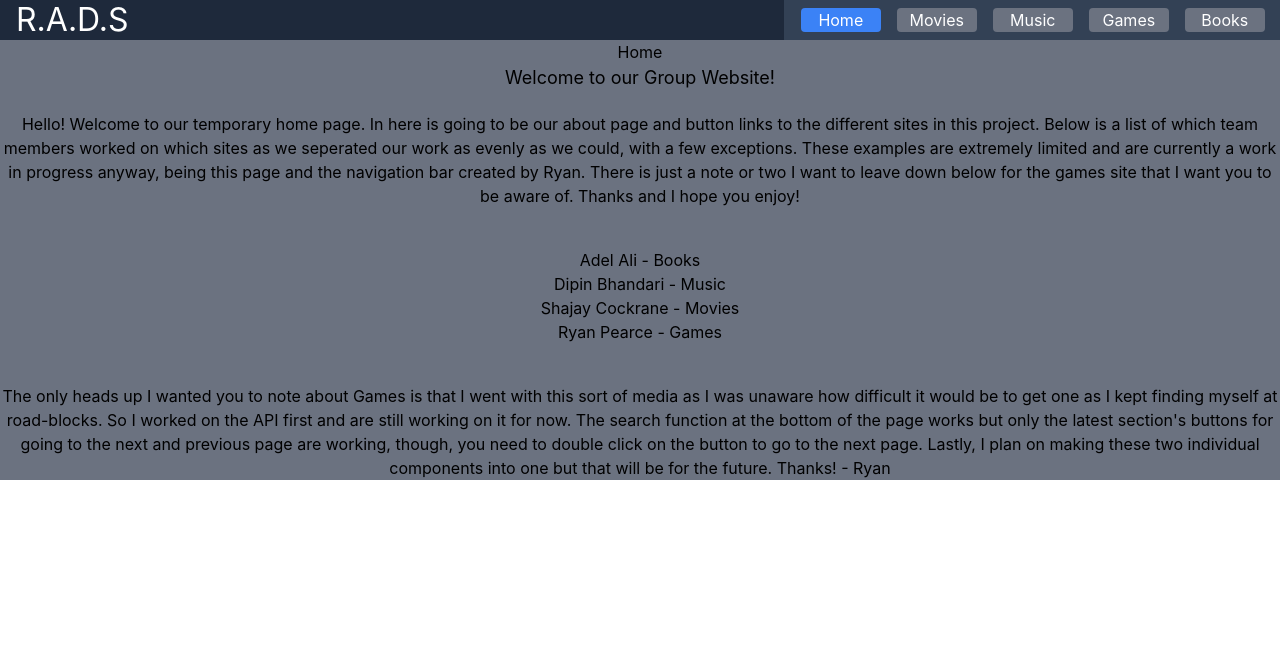
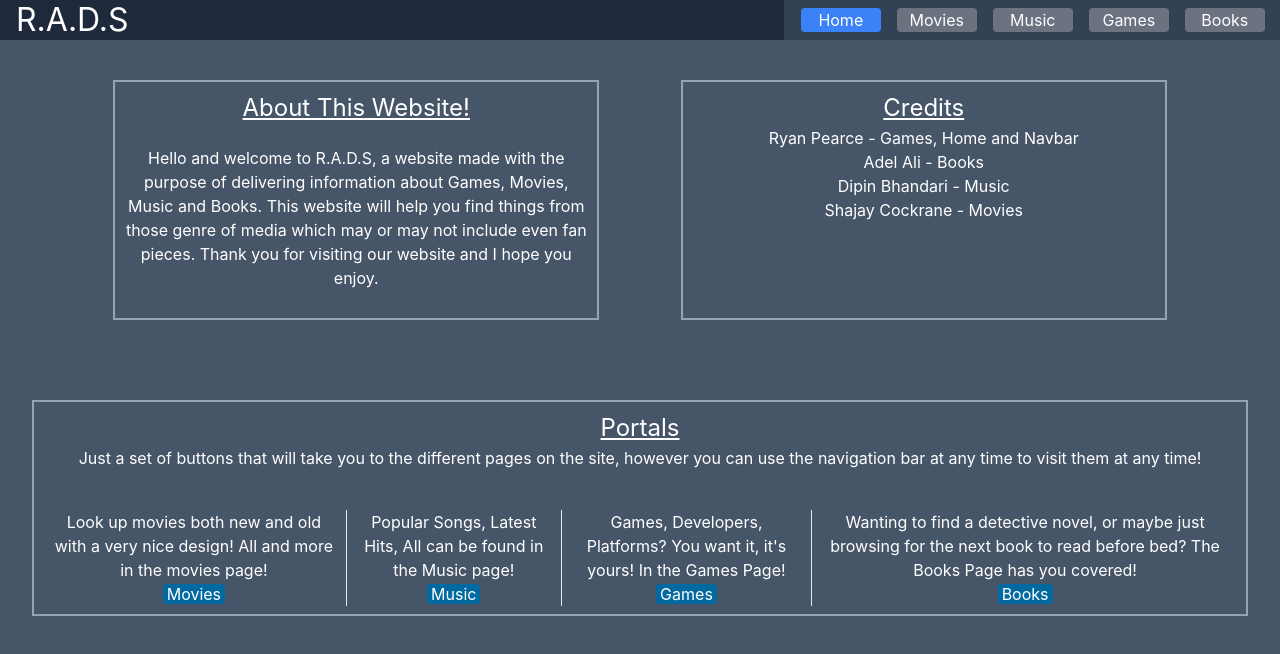
Before and after one commit to RyanPearceN01366544/adv-front-end-programming-group-project, a React (Create React App) app: page / in a window 1280 px wide. Shown: the top 654 px of the page. Built offline with nearby package versions, Linux system fonts and the light colour scheme.

Commit message:
Last Second Addition to the Sites
Added to the Home Page and buttons.  Unfortunately, I was unable to get the navigation buttons to change color when changing link to something else.

```diff
--- a/src/Navigation.js
+++ b/src/Navigation.js
@@ -14,6 +14,9 @@ const MusicC = () => <Music/>
 const GamesC = () => <Games/>
 const BooksC = () => <Books/>
 const NotFoundC = () => <NotFound/>
+
+export const normalNavButton = 'NavigationButton bg-gray-500 w-20 h-6 rounded';
+export const activeNavButton = 'NavigationButton bg-blue-500 w-20 h-6 rounded';
 
 export default function Navigation() {
     document.title = "R.A.D.S";
@@ -59,12 +62,9 @@ export default function Navigation() {
         if (currentActiveButton !== undefined){
             currentActiveButton.className = normalNavButton;
         }
-        console.log(`You have clicked the ${event.target.innerHTML} button!`)
         setCurrentActiveButton(event.target);
         event.target.className = activeNavButton;
     }
-    const normalNavButton = 'NavigationButton bg-gray-500 w-20 h-6 rounded';
-    const activeNavButton = 'NavigationButton bg-blue-500 w-20 h-6 rounded';
 
     return(
         <BrowserRouter>
--- a/src/sites/Games.css
+++ b/src/sites/Games.css
@@ -51,7 +51,7 @@
 }
 .GameCardTitle{
     font-size: 1.25vw;
-    text-wrap: nowrap;
+    text-wrap: wrap;
 }
 
 .GameCardImage{
--- /dev/null
+++ b/src/sites/Home.css
@@ -0,0 +1,22 @@
+.HomeBackground{
+    color: white;
+    width: 100vw;
+    height: 100vh;
+    padding-left: 2rem;
+    padding-right: 2rem;
+}
+.HomeSections{
+    display: flex;
+    flex-direction: row;
+    justify-content: space-evenly;
+}
+.HomeSection{
+    width: 40%;
+    height: auto;
+}
+.HomeTitleText{
+    font-size: 24px;
+}
+.HomePortals{
+    width: 100%;
+}
--- a/src/sites/Home.js
+++ b/src/sites/Home.js
@@ -1,28 +1,94 @@
+import { useEffect } from 'react';
+import { Link } from 'react-router-dom'
+import './Home.css'
+import { normalNavButton, activeNavButton } from '../Navigation';
+
 export default function Home(){
+    useEffect(() => {
+        let button_ = undefined;
+        button_ = document.getElementById('NavHomeButton')
+        button_.className = normalNavButton;
+        button_ = document.getElementById('NavMoviesButton')
+        button_.className = normalNavButton;
+        button_ = document.getElementById('NavMusicButton')
+        button_.className = normalNavButton;
+        button_ = document.getElementById('NavGamesButton')
+        button_.className = normalNavButton;
+        button_ = document.getElementById('NavBooksButton')
+        button_.className = normalNavButton;
+
+        switch (window.location.pathname){
+            case ('/' || '/Home'): {
+                button_ = document.getElementById('NavHomeButton');
+                button_.className = activeNavButton;
+                break;
+            }
+            case '/Movies': {
+                button_ = document.getElementById('NavMoviesButton');
+                button_.className = activeNavButton;
+                break;
+            }
+            case '/Music': {
+                button_ = document.getElementById('NavMusicButton');
+                button_.className = activeNavButton;
+                break;
+            }
+            case '/Games': {
+                button_ = document.getElementById('NavGamesButton');
+                button_.className = activeNavButton;
+                break;
+            }
+            case '/Books': {
+                button_ = document.getElementById('NavBooksButton');
+                button_.className = activeNavButton;
+                break;
+            }
+        }
+    }, [])
+
     return(
-        <div className="bg-gray-500">
-            <h1>Home</h1>
-            <h1 className='text-lg'>Welcome to our Group Website!</h1>
-            <p className='text-wrap my-5'>
-                Hello! Welcome to our temporary home page.
-                In here is going to be our about page and button links to the different sites in this project.
-                Below is a list of which team members worked on which sites as we seperated our work as evenly as we could, with a few exceptions.
-                These examples are extremely limited and are currently a work in progress anyway, being this page and the navigation bar created by Ryan.
-                There is just a note or two I want to leave down below for the games site that I want you to be aware of.
-                Thanks and I hope you enjoy!
-            </p>
-            <div className='flex-col my-10'>
-                <p>Adel Ali - Books</p>
-                <p>Dipin Bhandari - Music</p>
-                <p>Shajay Cockrane - Movies</p>
-                <p>Ryan Pearce - Games</p>
+        <div className="HomeBackground bg-slate-600">
+            <div className="HomeSections">
+                <div className="HomeSection flex flex-col my-10 border-2 border-slate-400 border-solid p-2">
+                    <u className='HomeTitleText'>About This Website!</u>
+                    <p className='text-wrap my-5'>
+                        Hello and welcome to R.A.D.S, a website made with the purpose of delivering information about Games, Movies, Music and Books.
+                        This website will help you find things from those genre of media which may or may not include even fan pieces.
+                        Thank you for visiting our website and I hope you enjoy.
+                    </p>
+                </div>
+                <div className='HomeSection flex flex-col my-10 border-2 border-slate-400 border-solid p-2'>
+                    <u className='HomeTitleText'>Credits</u>
+                    <div>
+                        <p>Ryan Pearce - Games, Home and Navbar</p>
+                        <p>Adel Ali - Books</p>
+                        <p>Dipin Bhandari - Music</p>
+                        <p>Shajay Cockrane - Movies</p>
+                    </div>
+                </div>
             </div>
-            <p className='my-10 text-wrap'>
-                The only heads up I wanted you to note about Games is that I went with this sort of media as I was unaware how difficult it would be to get one as I kept finding myself at road-blocks.
-                So I worked on the API first and are still working on it for now.
-                The search function at the bottom of the page works but only the latest section's buttons for going to the next and previous page are working, though, you need to double click on the button to go to the next page.
-                Lastly, I plan on making these two individual components into one but that will be for the future. Thanks! - Ryan
-            </p>
+            <div className='HomeSection HomePortals flex flex-col my-10 border-2 border-slate-400 border-solid p-2'>
+                <u className='HomeTitleText'>Portals</u>
+                <p className='mb-10'>Just a set of buttons that will take you to the different pages on the site, however you can use the navigation bar at any time to visit them at any time!</p>
+                <div className='flex flex-row divide-solid divide-x'>
+                    <div className='px-2'>
+                        <p>Look up movies both new and old with a very nice design! All and more in the movies page!</p>
+                        <Link to='/Movies' className='rounded bg-sky-700 px-1 my-5 h-7 w-20'>Movies</Link>
+                    </div>
+                    <div className='px-2'>
+                        <p>Popular Songs, Latest Hits, All can be found in the Music page!</p>
+                        <Link to='/Music' className='rounded bg-sky-700 px-1 my-5 h-7 w-20'>Music</Link>
+                    </div>
+                    <div className='px-2'>
+                        <p>Games, Developers, Platforms? You want it, it's yours! In the Games Page!</p>
+                        <Link to="/Games" className='rounded bg-sky-700 px-1 my-5 h-7 w-20'>Games</Link>
+                    </div>
+                    <div className='px-2'>
+                        <p>Wanting to find a detective novel, or maybe just browsing for the next book to read before bed? The Books Page has you covered!</p>
+                        <Link to="/Books" className='rounded bg-sky-700 px-1 my-5 h-7 w-20'>Books</Link>
+                    </div>
+                </div>
+            </div>
         </div>
     )
 }
```
